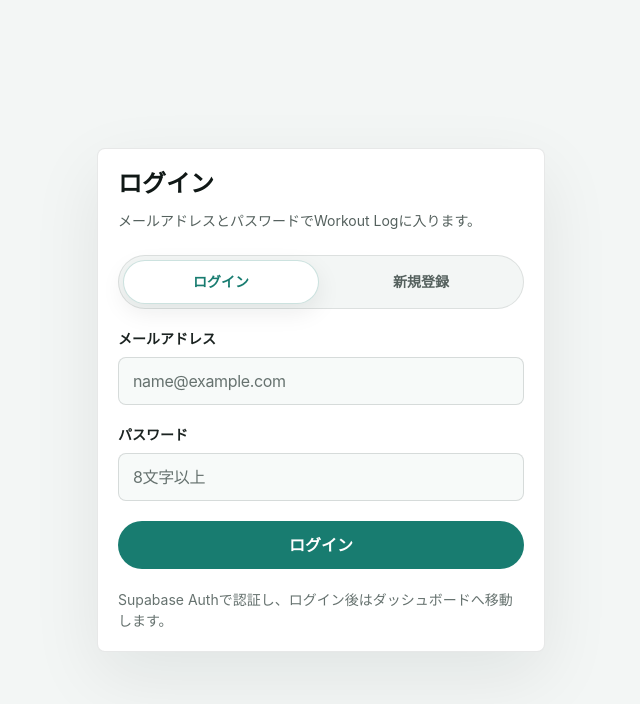
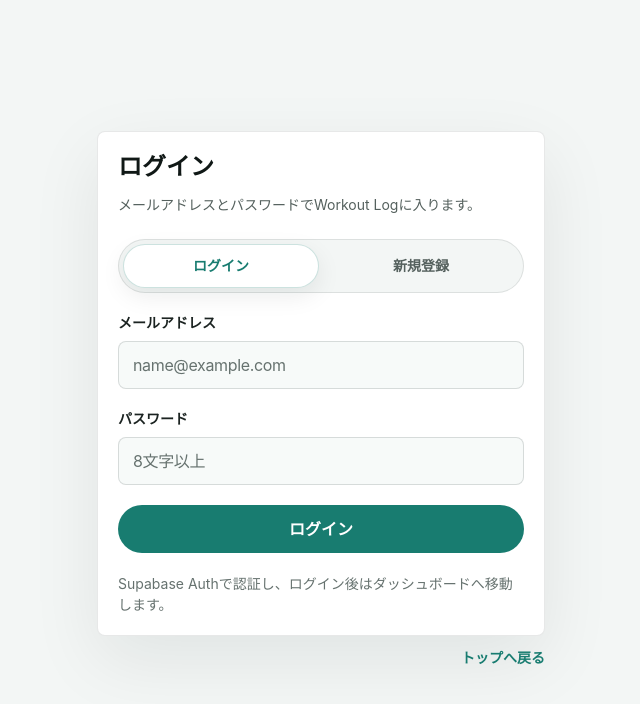
Before and after one commit to shnymywk/workout-log, a Next.js app: page /login in a window 1280 px wide. Shown: the top 704 px of the page, without its empty margins (319-959 px from the left). Built offline with nearby package versions, Linux system fonts and the light colour scheme.

Commit message:
ログイン画面にトップページへの導線を追加

```diff
--- a/components/layout/AuthShell.tsx
+++ b/components/layout/AuthShell.tsx
@@ -1,6 +1,7 @@
 "use client";
 
 import type { ReactNode } from "react";
+import Link from "next/link";
 import styled from "styled-components";
 
 type AuthShellProps = {
@@ -10,21 +11,35 @@ type AuthShellProps = {
 const Shell = styled.main`
   display: grid;
   min-height: 100vh;
-  align-items: center;
+  align-content: center;
+  gap: ${({ theme }) => theme.space[5]};
   background: #f3f6f5;
   color: #1b2321;
   padding: ${({ theme }) => theme.space[8]} 0;
 `;
 
 const Content = styled.div`
+  display: grid;
+  gap: ${({ theme }) => theme.space[3]};
   width: min(100% - 2rem, 28rem);
   margin: 0 auto;
+`;
+
+const HomeLink = styled(Link)`
+  justify-self: end;
+  color: #187c70;
+  font-size: ${({ theme }) => theme.fontSizes.caption};
+  font-weight: 700;
+  letter-spacing: ${({ theme }) => theme.letterSpacing.normal};
 `;
 
 export function AuthShell({ children }: AuthShellProps) {
   return (
     <Shell>
-      <Content>{children}</Content>
+      <Content>
+        {children}
+        <HomeLink href="/">トップへ戻る</HomeLink>
+      </Content>
     </Shell>
   );
 }
```
Also changed, not shown: 1 other file (tests, documents, lock files or other folders).
